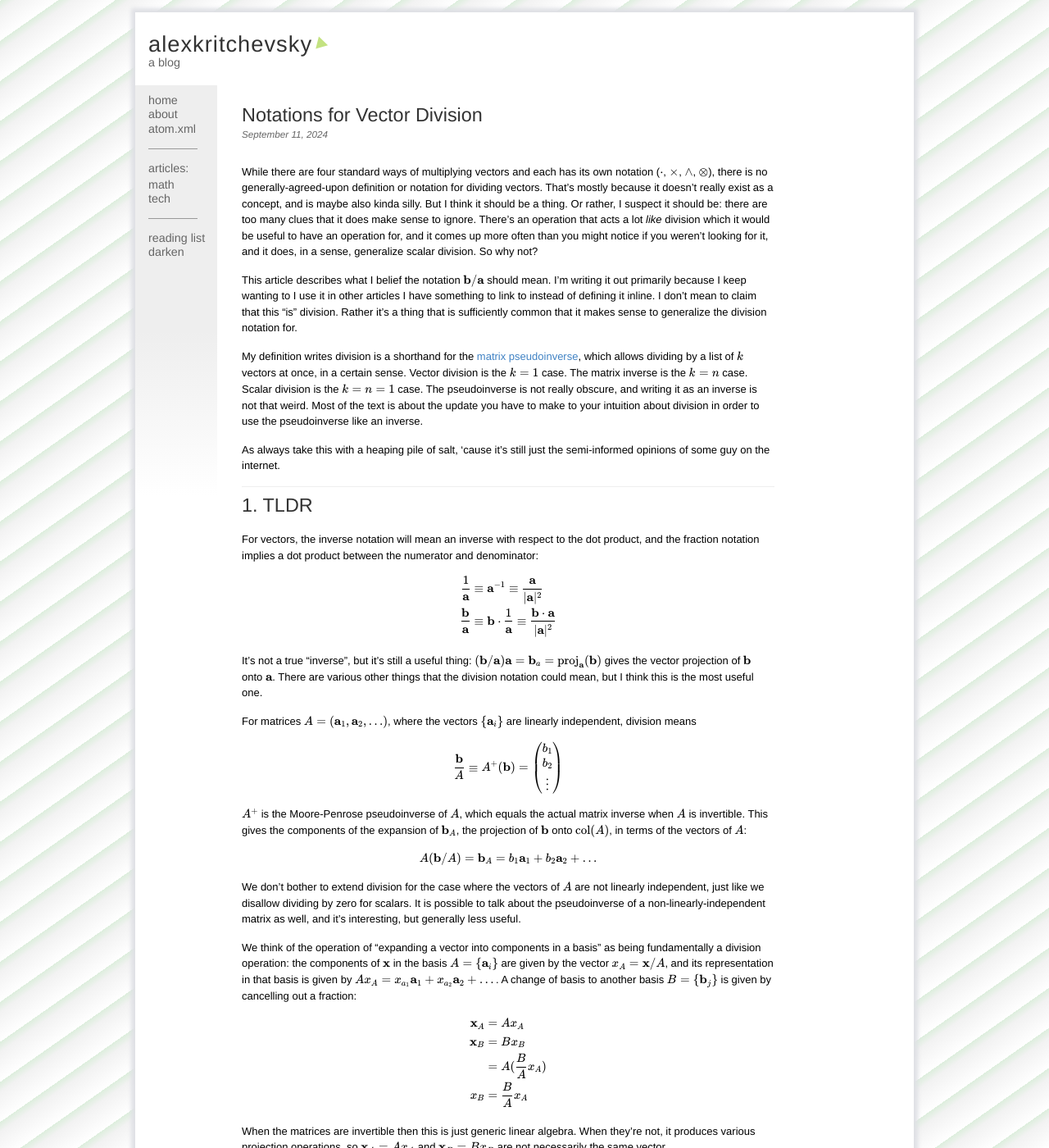
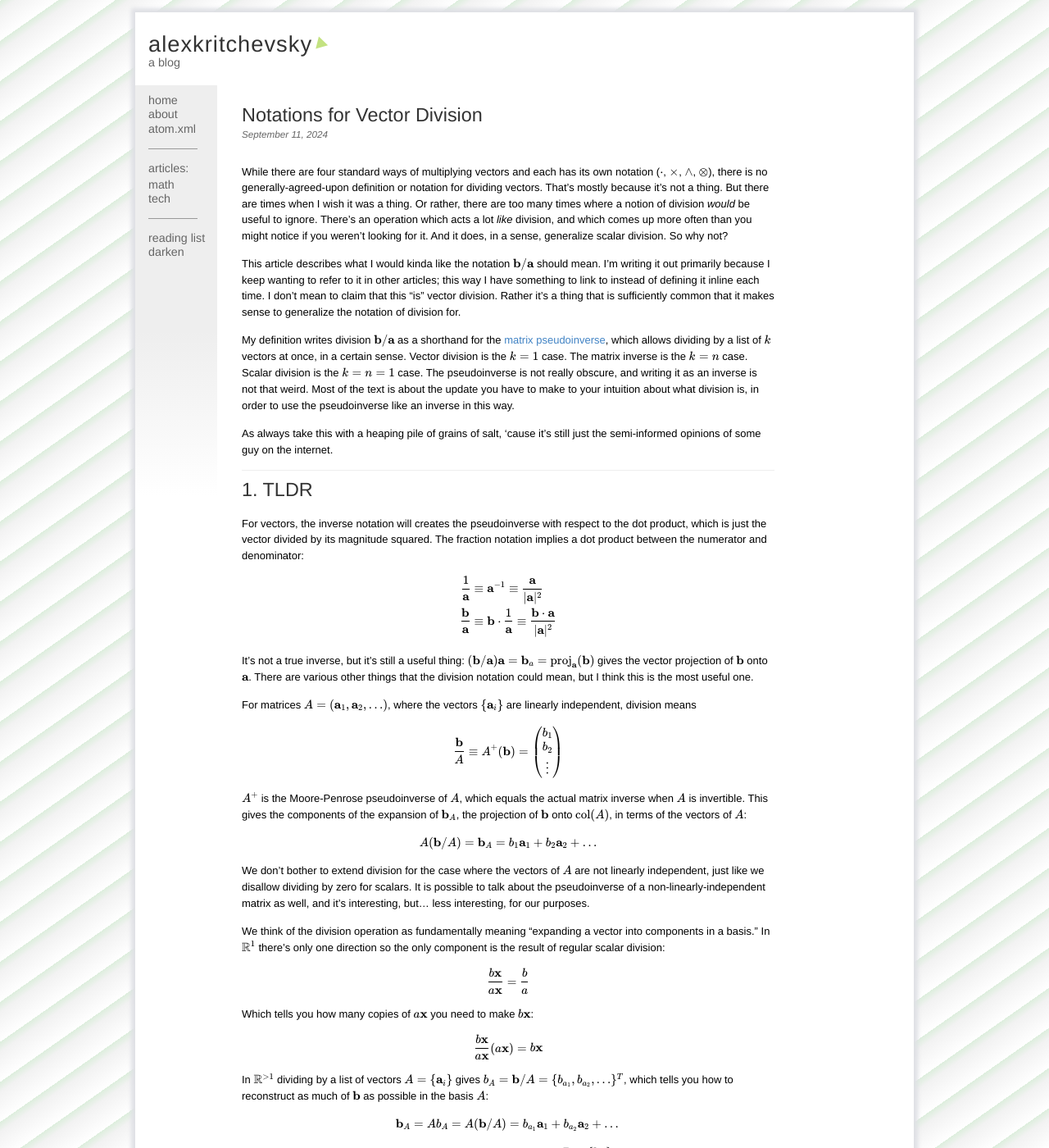
Before and after one commit to ajakaja/ajakaja.github.io, a Jekyll site: the page built from _posts/2024-09-11-vector-division.md, in a window 1280 px wide and 1400 px high. Shown: the whole window at 82% size. Built offline with Jekyll 4.4.1, drawn with Linux system fonts in a browser that asks for light colours; some of the changed text lies outside the part shown.

Commit message:
edits. brain worked a bit today

```diff
--- a/_posts/2024-09-11-vector-division.md
+++ b/_posts/2024-09-11-vector-division.md
@@ -7,21 +7,22 @@ footnotes: true
 aside: true
 ---
 
-While there are four standard ways of multiplying vectors and each has its own notation ($$\cdot$$, $$\times$$, $$\^$$, $$\o$$), there is no generally-agreed-upon definition or notation for dividing vectors. That's mostly because it doesn't really exist as a concept, and is maybe also kinda silly. But I think it should be a thing. Or rather, I suspect it should be: there are too many clues that it does make sense to ignore. There's an operation that acts a lot _like_ division which it would be useful to have an operation for, and it comes up more often than you might notice if you weren't looking for it, and it does, in a sense, generalize scalar division. So why not?
+While there are four standard ways of multiplying vectors and each has its own notation ($$\cdot$$, $$\times$$, $$\^$$, $$\o$$), there is no generally-agreed-upon definition or notation for dividing vectors. That's mostly because it's not a thing. But there are times when I wish it was a thing. Or rather, there are too many times where a notion of division _would_ be useful to ignore. There's an operation which acts a lot _like_ division, and which comes up more often than you might notice if you weren't looking for it. And it does, in a sense, generalize scalar division. So why not?
 
-This article describes what I belief the notation $$\b{b} / \b{a}$$ should mean. I'm writing it out primarily because I keep wanting to I use it in other articles I have something to link to instead of defining it inline. I don't mean to claim that this "is" division. Rather it's a thing that is sufficiently common that it makes sense to generalize the division notation for.
+This article describes what I would kinda like the notation $$\b{b} / \b{a}$$ should mean. I'm writing it out primarily because I keep wanting to refer to it in other articles; this way I have something to link to instead of defining it inline each time. I don't mean to claim that this "is" vector division. Rather it's a thing that is sufficiently common that it makes sense to generalize the notation of division for.
 
 <!--more-->
 
-My definition writes division is a shorthand for the [matrix pseudoinverse](https://en.wikipedia.org/wiki/Moore%E2%80%93Penrose_inverse), which allows dividing by a list of $$k$$ vectors at once, in a certain sense. Vector division is the $$k=1$$ case. The matrix inverse is the $$k=n$$ case. Scalar division is the $$k=n=1$$ case. The pseudoinverse is not really obscure, and writing it as an inverse is not that weird. Most of the text is about the update you have to make to your intuition about division in order to use the pseudoinverse like an inverse.
 
-As always take this with a heaping pile of salt, 'cause it's still just the semi-informed opinions of some guy on the internet.
+My definition writes division $$\b{b}/\b{a}$$ as a shorthand for the [matrix pseudoinverse](https://en.wikipedia.org/wiki/Moore%E2%80%93Penrose_inverse), which allows dividing by a list of $$k$$ vectors at once, in a certain sense. Vector division is the $$k=1$$ case. The matrix inverse is the $$k=n$$ case. Scalar division is the $$k=n=1$$ case. The pseudoinverse is not really obscure, and writing it as an inverse is not that weird. Most of the text is about the update you have to make to your intuition about what division is, in order to use the pseudoinverse like an inverse in this way.
+
+As always take this with a heaping pile of grains of salt, 'cause it's still just the semi-informed opinions of some guy on the internet.
 
 ---------
 
 # 1. TLDR
 
-For vectors, the inverse notation will mean an inverse with respect to the dot product, and the fraction notation implies a dot product between the numerator and denominator:
+For vectors, the inverse notation will creates the pseudoinverse with respect to the dot product, which is just the vector divided by its magnitude squared. The fraction notation implies a dot product between the numerator and denominator:
 
 $$
 \begin{aligned}
@@ -30,7 +31,7 @@ $$
 \end{aligned}
 $$
 
-It's not a true "inverse", but it's still a useful thing: $$(\b{b}/\b{a}) \b{a} = \b{b}_a = \proj_{\b{a}}(\b{b})$$ gives the vector projection of $$\b{b}$$ onto $$\b{a}$$. There are various other things that the division notation could mean, but I think this is the most useful one.
+It's not a true inverse, but it's still a useful thing: $$(\b{b}/\b{a}) \b{a} = \b{b}_a = \proj_{\b{a}}(\b{b})$$ gives the vector projection of $$\b{b}$$ onto $$\b{a}$$. There are various other things that the division notation could mean, but I think this is the most useful one.
 
 For matrices $$A = (\b{a}_1, \b{a}_2, \ldots)$$, where the vectors $$\{ \b{a}_i \}$$ are linearly independent, division means
 
@@ -40,9 +41,21 @@ $$A^{+}$$ is the Moore-Penrose pseudoinverse of $$A$$, which equals the actual m
 
 $$A (\b{b}/A) = \b{b}_A = b_1 \b{a}_1 + b_2 \b{a}_2 + \ldots$$
 
-We don't bother to extend division for the case where the vectors of $$A$$ are not linearly independent, just like we disallow dividing by zero for scalars. It is possible to talk about the pseudoinverse of a non-linearly-independent matrix as well, and it's interesting, but generally less useful.
+We don't bother to extend division for the case where the vectors of $$A$$ are not linearly independent, just like we disallow dividing by zero for scalars. It is possible to talk about the pseudoinverse of a non-linearly-independent matrix as well, and it's interesting, but... less interesting, for our purposes.
 
-We think of the operation of "expanding a vector into components in a basis" as being fundamentally a division operation: the components of $$\b{x}$$ in the basis $$A = \{ \b{a}_i \}$$ are given by the vector $$x_A = \b{x}/A$$, and its representation in that basis is given by $$A x_A = x_{a_1} \b{a}_1 + x_{a_2} \b{a}_2 + \ldots\, $$. A change of basis to another basis $$B = \{ \b{b}_j \}$$ is given by cancelling out a fraction:
+We think of the division operation as fundamentally meaning "expanding a vector into components in a basis." In $$\bb{R}^1$$ there's only one direction so the only component is the result of regular scalar division:
+
+$$\frac{b \b{x}}{a \b{x}} = \frac{b}{a}$$
+
+Which tells you how many copies of $$a \b{x}$$ you need to make $$b \b{x}$$:
+
+$$\frac{b \b{x}}{a \b{x}} (a \b{x}) = b \b{x}$$
+
+In $$\bb{R}^{>1}$$ dividing by a list of vectors $$A = \{ \b{a}_i \}$$ gives $$b_A= \b{b}/A = \{ b_{a_1}, b_{a_2}, \ldots \}^T$$, which tells you how to reconstruct as much of $$\b{b}$$ as possible in the basis $$A$$:
+
+$$\b{b}_A = A b_A = A (\b{b}/A)= b_{a_1} \b{a}_1 + b_{a_2} \b{a}_2 + \ldots\, $$
+
+This is particularly nice because a change of basis to another basis $$B = \{ \b{b}_j \}$$ is given by cancelling out a fraction:
 
 $$
 \begin{aligned}
```
